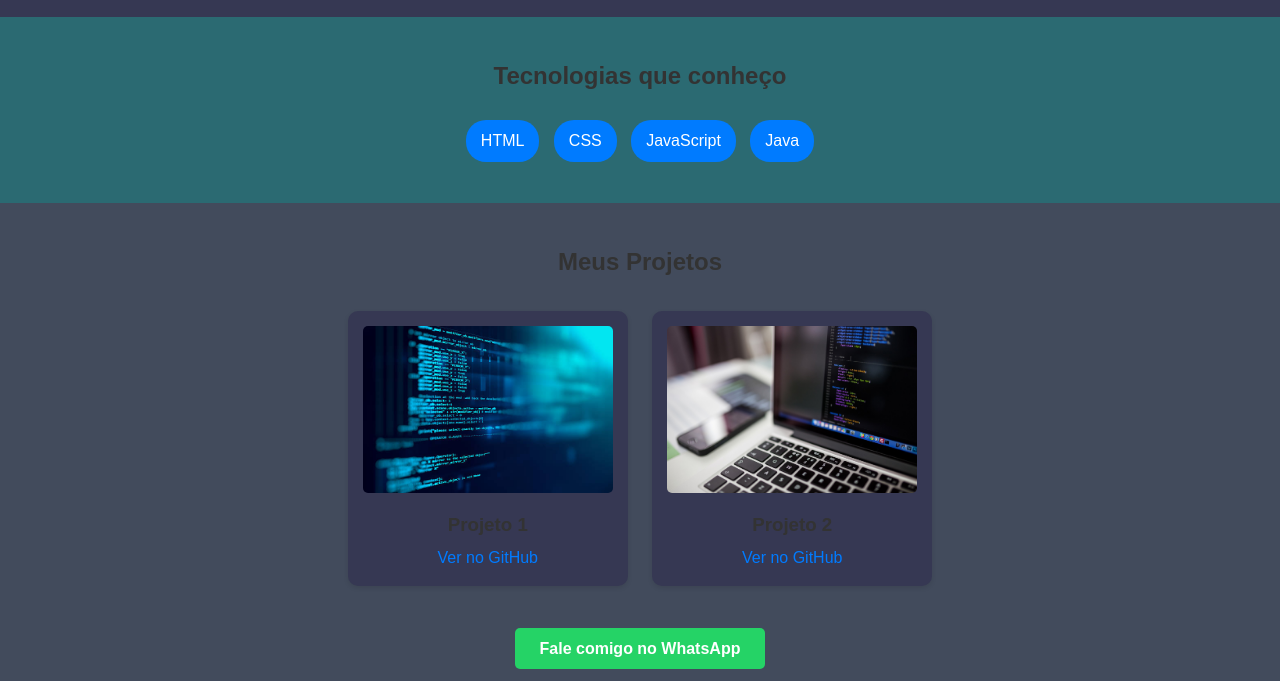
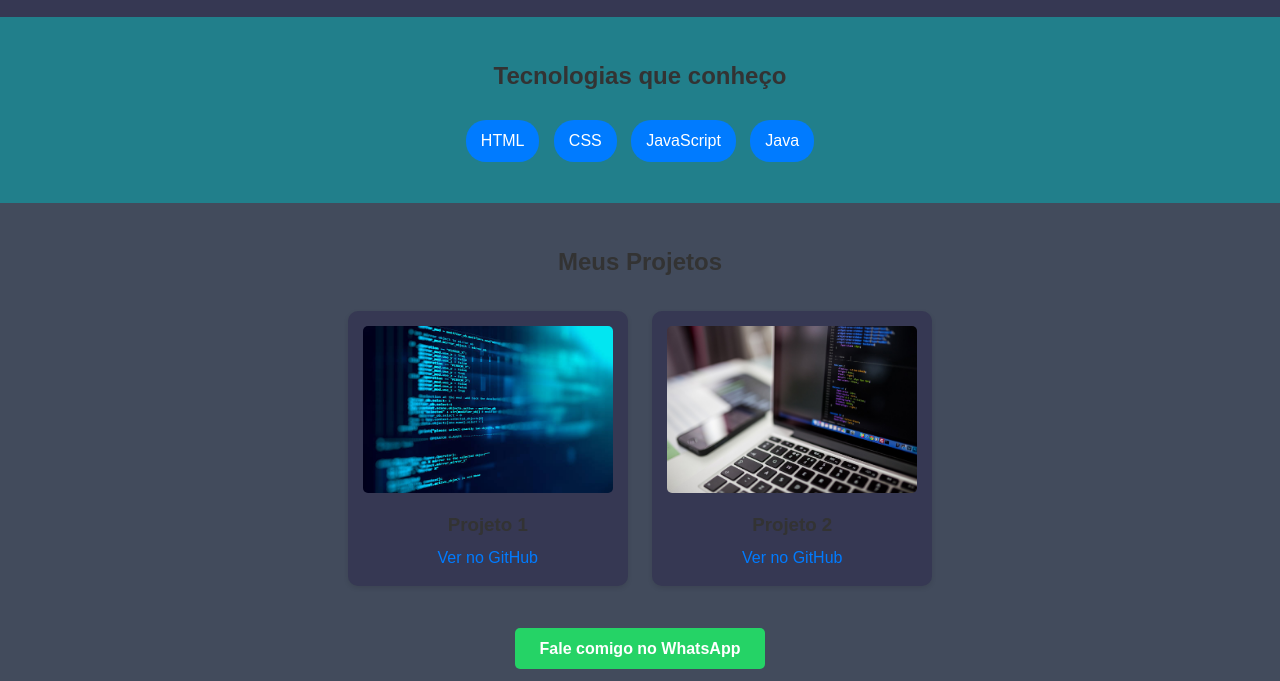
Before and after one commit to LiviaSobral/meu-site, a plain HTML site: page index.html in a window 1280 px wide. Shown: the part 173-854 px from the top of the page. Drawn offline with Linux system fonts and the light colour scheme.

Commit message:
Refactor: Mais CORES

```diff
--- a/style.css
+++ b/style.css
@@ -33,7 +33,7 @@ body {
 }
 
 .skills {
-  background: #2b6a72;
+  background: #217f8b;
   padding: 20px;
   text-align: center;
 }
```
